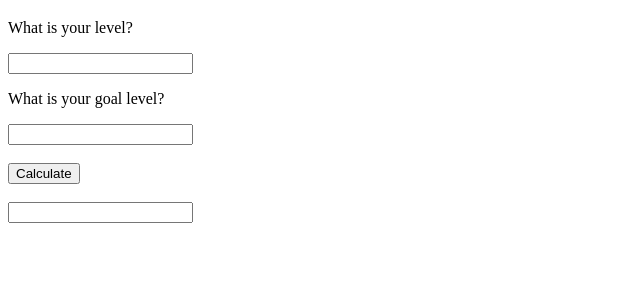
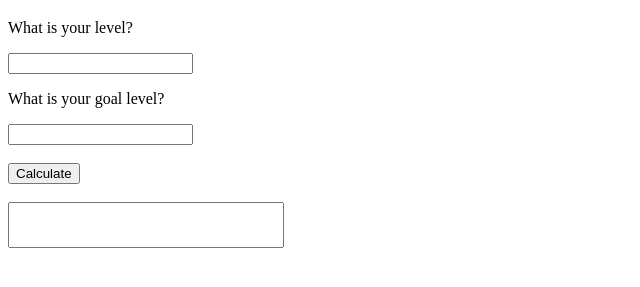
Before and after one commit to MerlinMDV/APGmath, a plain HTML site: page index.html in a window 1280 px wide. Shown: the part 61-348 px from the top of the page, without its empty margins (0-640 px from the left). Drawn offline with Linux system fonts and the light colour scheme.

Commit message:
finished basic page

```diff
--- /dev/null
+++ b/css/main.css
@@ -0,0 +1,5 @@
+.output {
+    width: 270px;
+    height: 40px;
+    resize: none;
+}
--- a/index.html
+++ b/index.html
@@ -6,14 +6,23 @@
     <!--meta-->
     <meta charset="UTF-8">
     <meta name="viewport" content="width=device-width,initial-scale=1.0">
+
+    <!---css-->
+    <link rel="stylesheet" href="./css/main.css">
+
+    <!--apg math script-->
+    <script type="text/javascript" src="./js/main.js"></script>
 </head>
+<body>
 <h1>APG Math</h1>
 <p>What is your level?</p>
-<input name="lvl" type="text" maxlength="3"/>
+<input name="lvl" id="lvl" type="text" maxlength="3"/>
 <p>What is your goal level?</p>
-<input name="goal" type="text" maxlength="3"/>
+<input name="goal" id="goal" type="text" maxlength="3"/>
+<br>
+<br>
+<button type="button" onclick="mathMain()">Calculate</button>
 <br><br>
-<button type="button">Calculate</button>
-<br><br>
-<input type="text" name="output" id="output" readonly="true" />
+<textarea class="output" type="text" name="output" id="output" readonly="true"></textarea>
+</body>
 </html>
--- a/js/main.js
+++ b/js/main.js
@@ -1,9 +1,9 @@
+function mathMain() {
   let xp = 0;
   let percent = 0;
   let goalxp = 0;
   let lvl = parseInt(document.getElementById("lvl").value);
   let goal = parseInt(document.getElementById("goal").value);
-let output = document.getElementById('output');
 
   for (let i = 0; i < goal; i++) {
     goalxp += ((200 * i) - 100);
@@ -19,5 +19,8 @@ for (let i = 0; i < lvl; i++) {
 
   percent = (xp / goalxp);
 
+  document.getElementById("output").value = `You have gained a total of ~${xp} xp.\nYou are ${Math.round((percent*100), 2)}% of the way to level ${goal}.`
+
   console.log(`You have gained a total of ~${xp} xp.`);
   console.log(`You are ${Math.round((percent*100), 2)}% of the way to level ${goal}.`);
+}
```
Lines whose indentation alone changed are shown as unchanged.
